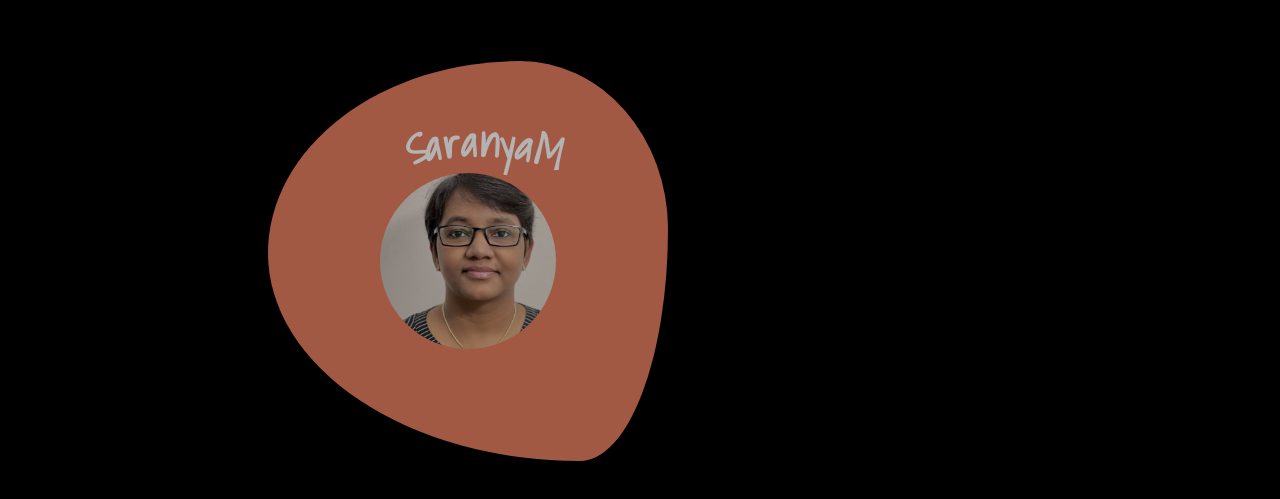
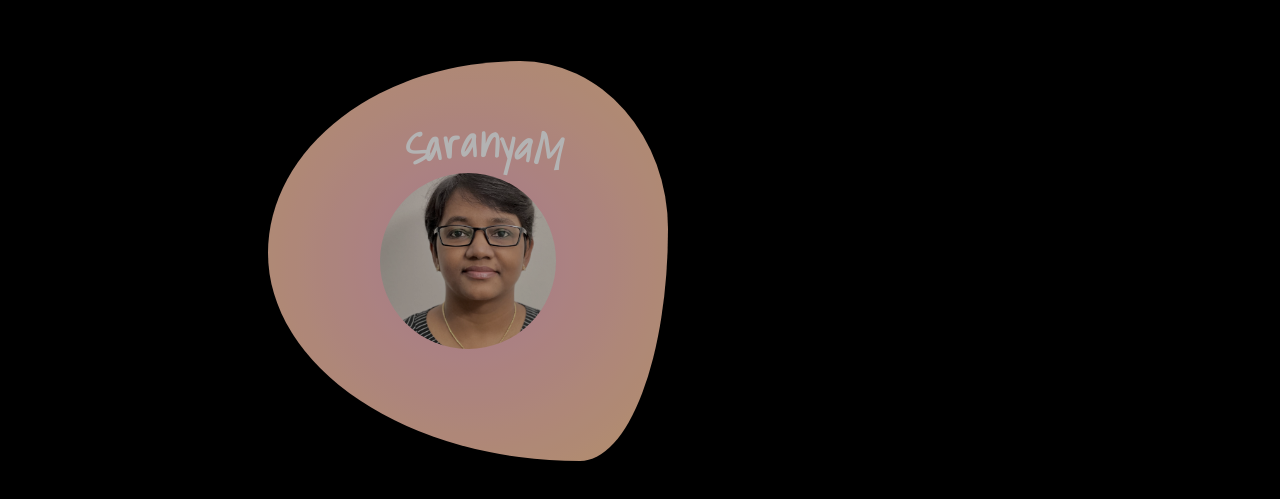
Before and after one commit to sarayum/sarayum.github.io, a plain HTML site: page index.html in a window 1280 px wide. In both pictures the pointer is over the element 640 px from the left and 434 px from the top of the page. Shown: the part 173-672 px from the top of the page. Drawn offline with Linux system fonts and the light colour scheme.

Commit message:
created hover.css and modified html n style.css

```diff
--- /dev/null
+++ b/hover.css
@@ -0,0 +1,19 @@
+
+/* Hover effects for shape-image container */
+
+.randomshape:hover{
+    opacity: 0.7;
+     left: 20%;
+     transition: left 1s linear;
+ }
+
+ .randomshape:hover #image {
+     transform: scale(1.3);
+     transition: all 0.5s ease-out;
+ }
+
+
+ .randomshape:hover #text {
+     color: white;
+     transition:  color 0.5s ease-in;
+ }
--- a/index.html
+++ b/index.html
@@ -13,6 +13,7 @@
     <!--External Stylesheets-->
     <link href="./style.css" rel="stylesheet" type="text/css">
     <link href="./curvedtext.css" rel="stylesheet" type="text/css">
+    <link href="./hover.css" rel="stylesheet" type="text/css">
 
 </head>
 <body>
--- a/style.css
+++ b/style.css
@@ -62,8 +62,15 @@ padding: 20px;
     align-items: center;
     width: 25rem;
     height: 25rem;
-    background: #e67f60;
-   /* border-radius:30% 70% 70% 30% / 30% 30% 70% 70%;*/
+
+    /* background: rgb(238,174,202);
+    background: linear-gradient(90deg, rgba(238,174,202,1) 0%, rgba(255,204,153,1) 100%);
+    */
+
+    background: rgb(238,174,202);
+    background: radial-gradient(circle, rgba(238,174,202,1) 0%, rgba(255,204,153,1) 100%);
+
+    /* border-radius:30% 70% 70% 30% / 30% 30% 70% 70%;*/
     border-radius: 63% 37% 22% 78% / 48% 42% 58% 52% ;
 
 }
@@ -88,20 +95,3 @@ padding: 20px;
     left:48%;
 
 } */
-
-.randomshape:hover{
-   opacity: 0.7;
-    left: 20%;
-    transition: left 1s linear;
-}
-
-.randomshape:hover #image {
-    transform: scale(1.3);
-    transition: all 0.5s ease-out;
-}
-
-
-.randomshape:hover #text {
-    color: white;
-    transition:  color 0.5s ease-in;
-}
```
